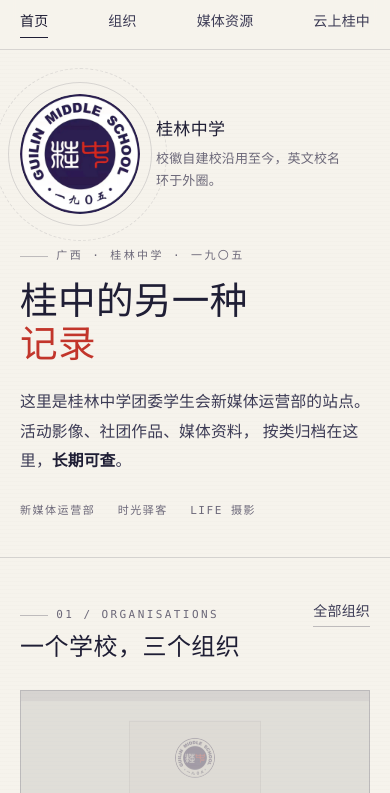
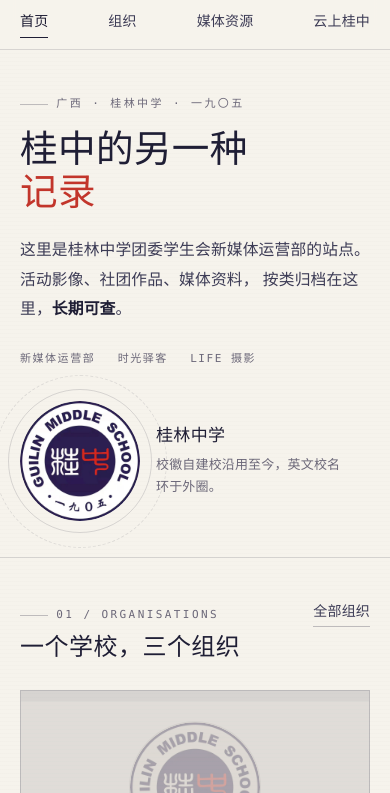
Before and after one commit to idoknow/xmt, a website: page site/index.html in a window 390 px wide. Shown: the part 51-844 px from the top of the page. Drawn offline with Linux system fonts and the light colour scheme.

Commit message:
style: 窄屏首屏顺序与圆形校徽框的收口

```diff
--- a/site/assets/css/style.css
+++ b/site/assets/css/style.css
@@ -509,7 +509,10 @@ blockquote {
 .org__mark--round {
   max-width: 168px;
   width: 100%;
+  aspect-ratio: 1;
   margin-inline: auto;
+  border-radius: 50%;
+  padding: 0;
 }
 
 .org__mark--round img {
@@ -1132,7 +1135,7 @@ blockquote {
   }
 
   .hero__aside {
-    order: -1;
+    order: 1;
   }
 
   .link-row {
@@ -1165,10 +1168,16 @@ blockquote {
   }
 
   .org__mark--round {
+    aspect-ratio: 1;
     max-width: 132px;
   }
 
   .entry__mark {
     aspect-ratio: 16 / 7;
   }
+
+  .entry__mark--round {
+    aspect-ratio: 1;
+    max-width: 132px;
+  }
 }
```
